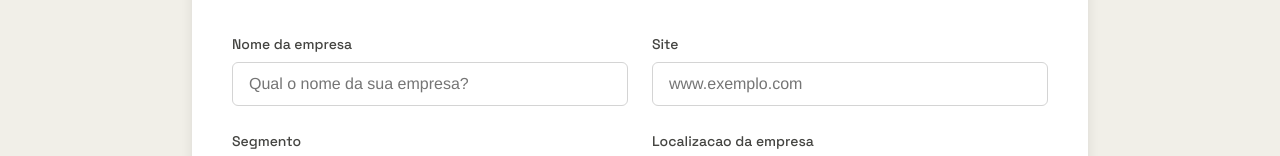
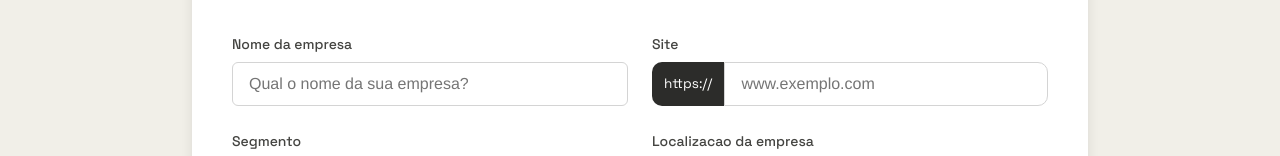
Before and after one commit to dygocode/geome, a React (Vite) app: page /form in a window 1280 px wide. Shown: the part 223-379 px from the top of the page. Built offline with nearby package versions, Linux system fonts and the light colour scheme; no server answers.

Commit message:
feat: add https:// prefix label to website input field

```diff
--- a/src/components/CompanyForm.css
+++ b/src/components/CompanyForm.css
@@ -40,6 +40,29 @@
 .form-group input,
 .form-group select {
   width: 100%;
+}
+
+.input-prefix {
+  display: flex;
+  align-items: stretch;
+}
+
+.input-prefix-label {
+  display: flex;
+  align-items: center;
+  background: var(--color-grafite);
+  color: white;
+  padding: 0 0.75rem;
+  font-size: 0.85rem;
+  font-family: var(--font-secondary);
+  border-radius: var(--radius-md) 0 0 var(--radius-md);
+  white-space: nowrap;
+}
+
+.input-prefix input {
+  border-radius: 0 var(--radius-md) var(--radius-md) 0 !important;
+  flex: 1;
+  min-width: 0;
 }
 
 .form-submit {
--- a/src/components/CompanyForm.tsx
+++ b/src/components/CompanyForm.tsx
@@ -63,6 +63,8 @@ export function CompanyForm({ onSubmit, isLoading }: CompanyFormProps) {
 
         <div className="form-group">
           <label htmlFor="website">{t('website')}</label>
+          <div className="input-prefix">
+            <span className="input-prefix-label">https://</span>
             <input
               id="website"
               name="website"
@@ -72,6 +74,7 @@ export function CompanyForm({ onSubmit, isLoading }: CompanyFormProps) {
               onChange={handleChange}
               required
             />
+          </div>
         </div>
 
         <div className="form-group">
```
Lines whose indentation alone changed are shown as unchanged.
